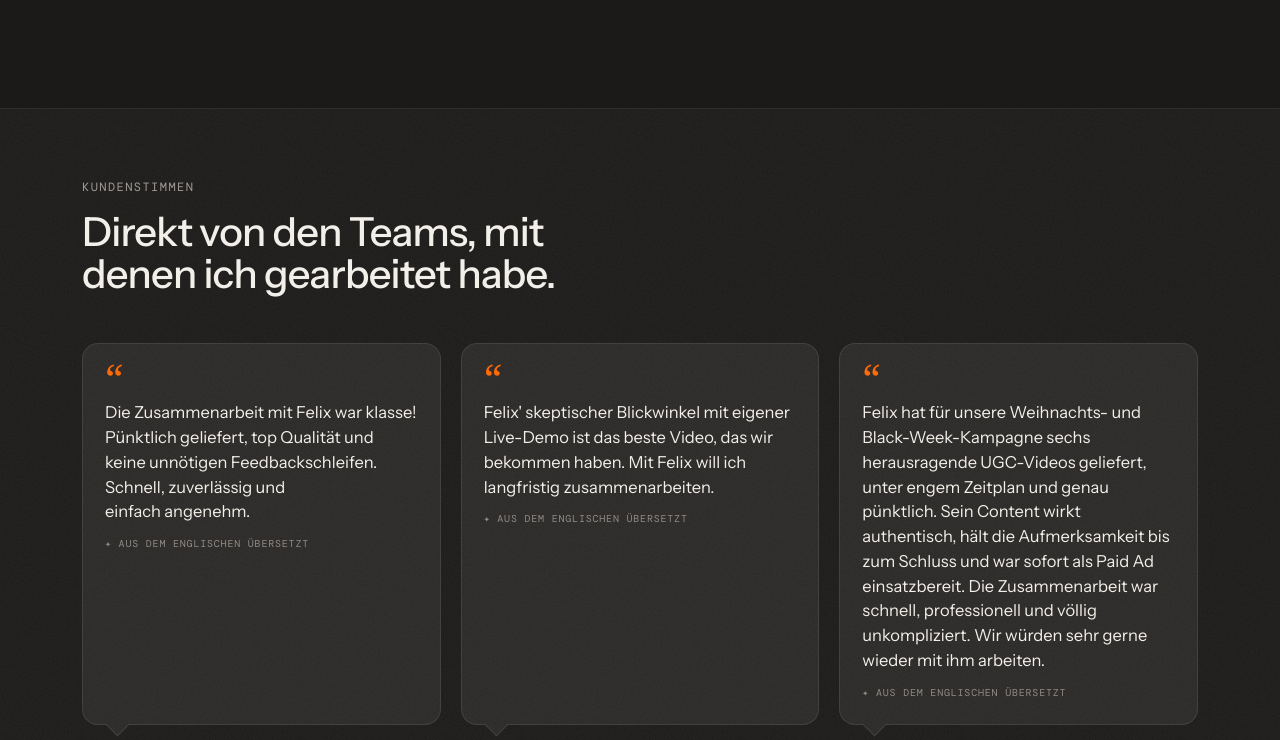
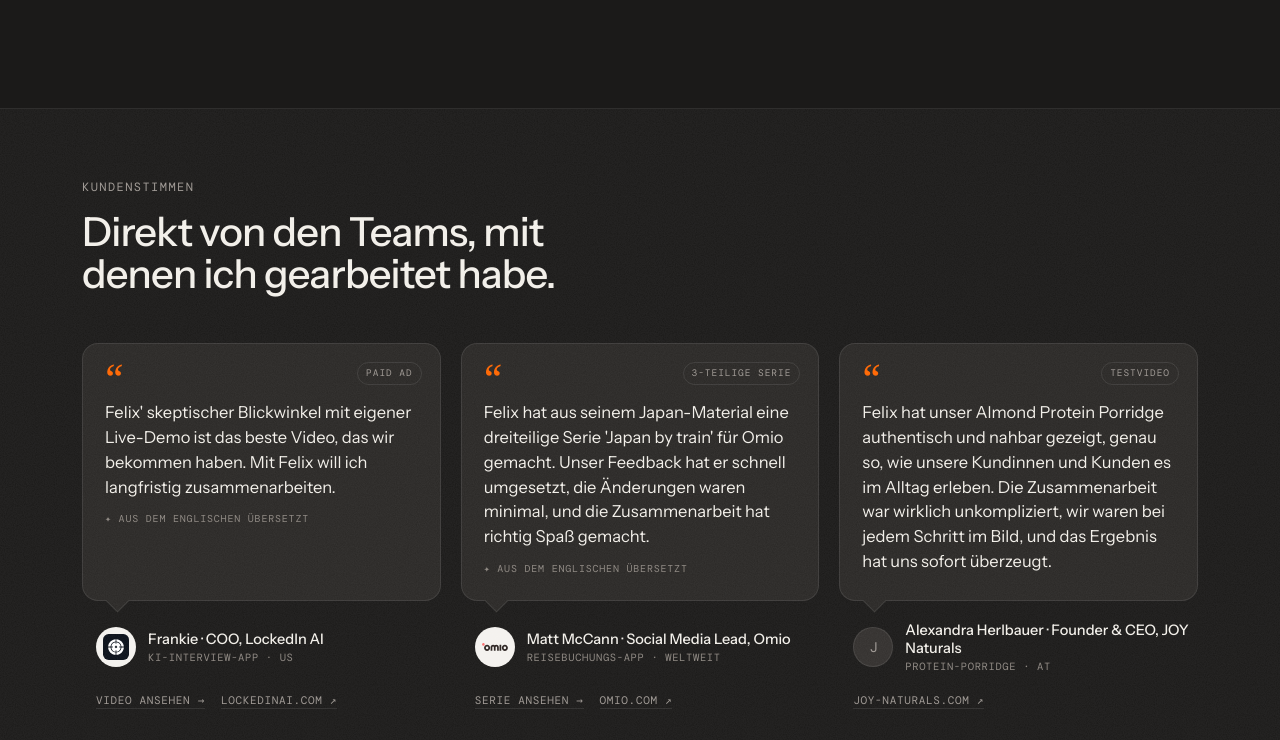
Before and after one commit to felixblue-dot/felix-ugc-portfolio, a plain HTML site: page de.html in a window 1280 px wide. Shown: the part 2354-3094 px from the top of the page. Drawn offline with Linux system fonts and the light colour scheme.

Commit message:
Testimonials: LockedIn AI, Omio and JOY Naturals with attribution, tags, watch and website links; stacked on phones
Co-Authored-By: Claude Opus 5.5 <noreply@anthropic.com>

```diff
--- a/de.html
+++ b/de.html
@@ -632,6 +632,19 @@ footer .soc{display:flex;gap:18px}
 .ci img{max-width:34px;max-height:20px;width:auto;height:auto}
 .dk:not([disabled]):hover .ci{transform:scale(1.06)}
 .dn{font-family:var(--mono);font-size:10px;letter-spacing:.08em;text-transform:uppercase}
+@media (max-width:620px){
+  .bubbles{display:grid !important;grid-template-columns:1fr;overflow:visible;margin-right:0;padding-right:0;gap:28px}
+  .bubbles>*{flex:none}
+}
+.bubbles>.bq blockquote{flex:1 1 auto}
+.bqtag{position:absolute;top:18px;right:18px;font-family:var(--mono);font-size:9.5px;letter-spacing:.1em;text-transform:uppercase;color:var(--muted);border:1px solid var(--line);border-radius:999px;padding:3px 8px}
+.trn-en{display:block;margin-top:12px;font-size:12.5px;color:var(--dim)}
+html[lang=de] .trn-en{display:none}
+.bq figcaption{height:auto !important;min-height:56px}
+.bq figcaption b{line-height:1.3}
+.bqlinks{display:flex;flex-wrap:wrap;gap:6px 16px;padding-left:14px;font-family:var(--mono);font-size:11px;letter-spacing:.06em;text-transform:uppercase}
+.bqlinks a{color:var(--muted);text-decoration:none;border-bottom:1px solid var(--line);padding-bottom:1px}
+.bqlinks a:hover{color:var(--text);border-color:var(--orange)}
 .trn{display:none;margin-top:12px;font-family:var(--mono);font-size:10px;letter-spacing:.08em;text-transform:uppercase;color:var(--dim)}
 html[lang=de] .trn{display:block}
 /* German runs ~25% longer: tighten type */
@@ -808,19 +821,21 @@ body.video-modal-open{position:fixed;left:0;right:0;width:100%}
     <h2>From the people who signed off on the videos.</h2>
     <div class="bubbles">
       <figure class="bq reveal">
-        <blockquote>Working with Felix was great! He delivered on time, the quality was top notch, and we didn't need any unnecessary feedback rounds. Fast, reliable and a real pleasure to work with.<span class="trn">✦ Aus dem Englischen übersetzt</span></blockquote>
-        <figcaption><span class="av"><img loading="lazy" decoding="async" src="images/marquee-item-finanzguru.svg" alt=""></span><span><b>Finanzguru</b><small>Finance app</small></span></figcaption>
+        <blockquote><span class="bqtag">Paid ad</span>Felix's skeptic angle with his own live demo is the best one we've gotten. I want to work with Felix long term.<span class="trn">✦ Aus dem Englischen übersetzt</span></blockquote>
+        <figcaption><span class="av"><img loading="lazy" decoding="async" src="images/marquee-item-lockedin.svg" alt=""></span><span><b>Frankie · COO, LockedIn AI</b><small>AI interview app · US</small></span></figcaption>
+        <div class="bqlinks"><a href="#" data-vt="portfolio-thumb-24.webp">Watch the video →</a><a href="https://www.lockedinai.com" target="_blank" rel="noopener">lockedinai.com ↗</a></div>
       </figure>
       <figure class="bq reveal">
-        <blockquote>Felix's skeptic angle with his own live demo is the best one we've gotten. I want to work with Felix long term.<span class="trn">✦ Aus dem Englischen übersetzt</span></blockquote>
-        <figcaption><span class="av"><img loading="lazy" decoding="async" src="images/marquee-item-lockedin.svg" alt=""></span><span><b>COO, LockedIn AI</b><small>AI interview copilot</small></span></figcaption>
+        <blockquote><span class="bqtag">3-part series</span>Felix turned his Japan footage into a three-part 'Japan by train' series for Omio. He took our feedback on board quickly, the revisions were minor, and it was a pleasure to collaborate.<span class="trn">✦ Aus dem Englischen übersetzt</span></blockquote>
+        <figcaption><span class="av"><img loading="lazy" decoding="async" src="images/marquee-item-omio.svg" alt=""></span><span><b>Matt McCann · Social Media Lead, Omio</b><small>Travel booking app · Global</small></span></figcaption>
+        <div class="bqlinks"><a href="#" data-vi="0" data-pi="0">Watch the series →</a><a href="https://www.omio.com" target="_blank" rel="noopener">omio.com ↗</a></div>
       </figure>
       <figure class="bq reveal">
-        <blockquote>Felix delivered six outstanding UGC videos for our Christmas and Black Week campaign, on a tight deadline and right on time. His content feels authentic, holds attention until the very end, and was ready to run as paid ads straight away. Working with him was fast, professional and completely effortless. We'd love to work with him again.<span class="trn">✦ Aus dem Englischen übersetzt</span></blockquote>
-        <figcaption><span class="av"><img class="full" loading="lazy" decoding="async" src="images/brand-holzkern.png" alt="" width="40" height="40"></span><span><b>Holzkern</b><small>Wooden watches</small></span></figcaption>
+        <blockquote><span class="bqtag">Test video</span>Felix showed our Almond Protein Porridge in an authentic, relatable way, exactly how our customers experience it in everyday life. Working together was really easy, we were kept in the loop at every step, and the result convinced us straight away.<span class="trn-en">Translated from German.</span></blockquote>
+        <figcaption><span class="av gen">J</span><span><b>Alexandra Herlbauer · Founder &amp; CEO, JOY Naturals</b><small>Protein porridge · AT</small></span></figcaption>
+        <div class="bqlinks"><a href="#" data-vt="" hidden>Watch the video →</a><a href="https://www.joy-naturals.com" target="_blank" rel="noopener">joy-naturals.com ↗</a></div>
       </figure>
     </div>
-    <p class="swipe-hint">Swipe →</p>
   </div>
 </section>
 
@@ -1073,8 +1088,16 @@ body.video-modal-open{position:fixed;left:0;right:0;width:100%}
 // Brand quotes and video titles stay in their original language.
 const DE={
 "Working with Felix was great! He delivered on time, the quality was top notch, and we didn't need any unnecessary feedback rounds. Fast, reliable and a real pleasure to work with.": "Die Zusammenarbeit mit Felix war klasse! Pünktlich geliefert, top Qualität und keine unnötigen Feedbackschleifen. Schnell, zuverlässig und einfach angenehm.",
+"Paid ad": "Paid Ad",
+"Test video": "Testvideo",
+"AI interview app · US": "KI-Interview-App · US",
+"Travel booking app · Global": "Reisebuchungs-App · weltweit",
+"Protein porridge · AT": "Protein-Porridge · AT",
+"Watch the video →": "Video ansehen →",
+"Watch the series →": "Serie ansehen →",
+"Felix turned his Japan footage into a three-part 'Japan by train' series for Omio. He took our feedback on board quickly, the revisions were minor, and it was a pleasure to collaborate.": "Felix hat aus seinem Japan-Material eine dreiteilige Serie 'Japan by train' für Omio gemacht. Unser Feedback hat er schnell umgesetzt, die Änderungen waren minimal, und die Zusammenarbeit hat richtig Spaß gemacht.",
+"Felix showed our Almond Protein Porridge in an authentic, relatable way, exactly how our customers experience it in everyday life. Working together was really easy, we were kept in the loop at every step, and the result convinced us straight away.": "Felix hat unser Almond Protein Porridge authentisch und nahbar gezeigt, genau so, wie unsere Kundinnen und Kunden es im Alltag erleben. Die Zusammenarbeit war wirklich unkompliziert, wir waren bei jedem Schritt im Bild, und das Ergebnis hat uns sofort überzeugt.",
 "Felix's skeptic angle with his own live demo is the best one we've gotten. I want to work with Felix long term.": "Felix' skeptischer Blickwinkel mit eigener Live-Demo ist das beste Video, das wir bekommen haben. Mit Felix will ich langfristig zusammenarbeiten.",
-"Felix delivered six outstanding UGC videos for our Christmas and Black Week campaign, on a tight deadline and right on time. His content feels authentic, holds attention until the very end, and was ready to run as paid ads straight away. Working with him was fast, professional and completely effortless. We'd love to work with him again.": "Felix hat für unsere Weihnachts- und Black-Week-Kampagne sechs herausragende UGC-Videos geliefert, unter engem Zeitplan und genau pünktlich. Sein Content wirkt authentisch, hält die Aufmerksamkeit bis zum Schluss und war sofort als Paid Ad einsatzbereit. Die Zusammenarbeit war schnell, professionell und völlig unkompliziert. Wir würden sehr gerne wieder mit ihm arbeiten.",
 "Approved after one small revision. \"Fast, reliable and a real pleasure to work with.\"": "Nach einer kleinen Anpassung freigegeben. „Schnell, zuverlässig und einfach angenehm.“",
 "Content, der verkauft,": "Content, der verkauft,",
 "Numbers from paid Meta ads running my videos.": "Was meine Videos in Meta-Ads leisten.",
@@ -1137,7 +1160,6 @@ const DE={
 "From the people who signed off on the videos.": "Direkt von den Teams, mit denen ich gearbeitet habe.",
 "Finance app": "Finanz-App",
 "AI interview copilot": "KI-Interview-Copilot",
-"Wooden watches": "Holzuhren",
 "One video": "Ein Video",
 "Two videos": "Zwei Videos",
 "Three videos": "Drei Videos",
@@ -1530,6 +1552,7 @@ function playFrom(el){
   if(POST[v[0]]){window.open(POST[v[0]],'_blank','noopener');return}
   openVideo(VIDEO[v[0]],I+v[0]);
 }
+document.querySelectorAll('[data-vt]').forEach(a=>{const i=V.findIndex(v=>!v.s&&v[0]===a.dataset.vt);if(a.dataset.vt&&i>-1){a.dataset.vi=i;a.hidden=false}else a.hidden=true});
 document.addEventListener('click',e=>{
   if(vm.classList.contains('open')){
     if(e.target.closest('[data-close]')){closeVideo();return}
```
Also changed, not shown: index.html (+32 -9 lines), images/brand-holzkern.png (deleted).
